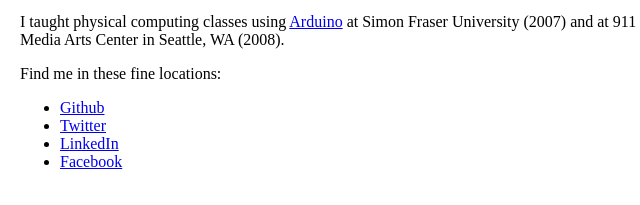
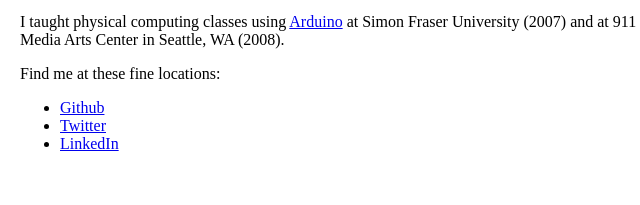
Before and after one commit to coopy/coopy.github.io, a plain HTML site: page index.html in a window 1280 px wide. Shown: the part 189-394 px from the top of the page, 295-935 px from the left. Drawn offline with Linux system fonts and the light colour scheme.

Commit message:
Remove Facebook link

```diff
--- a/index.html
+++ b/index.html
@@ -21,12 +21,11 @@
 
       <p>I taught physical computing classes using <a href="http://arduino.cc" title="An open-source hardware hacking toolkit">Arduino</a> at Simon Fraser University (2007) and at 911 Media Arts Center in Seattle, WA (2008).</p>
 
-      <p>Find me in these fine locations:</p>
+      <p>Find me at these fine locations:</p>
       <ul>
         <li><a href="https://github.com/per-nilsson">Github</a></li>
         <li><a href="https://twitter.com/persproutlab">Twitter</a></li>
         <li><a href="http://www.linkedin.com/in/sproutlab/">LinkedIn</a></li>
-        <li><a href="https://www.facebook.com/per.sproutlab">Facebook</a></li>
       </ul>
 
     </article>
```
